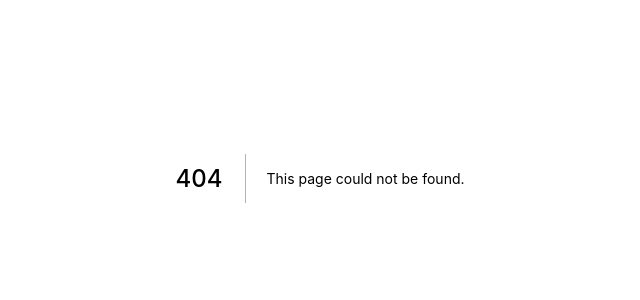
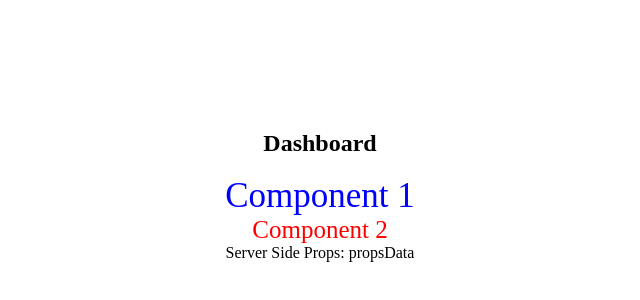
Before and after one commit to juliansci/nextjs-union-test, a Next.js app: page /dashboard in a window 1280 px wide. Before the commit this address had no page. Shown: the part 222-522 px from the top of the page, without its empty margins (320-960 px from the left). Built offline with nearby package versions, Linux system fonts and the light colour scheme.

Commit message:
Add typescript support. Add dashboard with dynamic imports and ssr

```diff
--- /dev/null
+++ b/components/Component1/index.module.css
@@ -0,0 +1,4 @@
+.container{
+  color: blue;
+  font-size: 35px;
+}
--- /dev/null
+++ b/components/Component1/index.tsx
@@ -0,0 +1,5 @@
+import styles from './index.module.css';
+
+export default function Component1() {
+  return <div className={styles.container}>Component 1</div>;
+}
--- /dev/null
+++ b/components/Component2/index.module.css
@@ -0,0 +1,4 @@
+.container{
+  color: red;
+  font-size: 25px;
+}
--- /dev/null
+++ b/components/Component2/index.tsx
@@ -0,0 +1,5 @@
+import styles from './index.module.css';
+
+export default function Component2() {
+  return <div className={styles.container}>Component 2</div>;
+}
--- a/package.json
+++ b/package.json
@@ -12,5 +12,9 @@
     "next": "10.2.3",
     "react": "17.0.2",
     "react-dom": "17.0.2"
+  },
+  "devDependencies": {
+    "@types/react": "^17.0.11",
+    "typescript": "^4.3.4"
   }
 }
--- /dev/null
+++ b/pages/dashboard/index.tsx
@@ -0,0 +1,27 @@
+import styles from '../../styles/Dashboard.module.css';
+import dynamic from 'next/dynamic'
+
+const Component1 = dynamic(() => import('../../components/Component1'));
+const Component2 = dynamic(() => import('../../components/Component2'));
+
+export default function Dashboard({ data }) {
+
+  return (
+    <div className={styles.container}>
+      <main className={styles.main}>
+        <h2>Dashboard</h2>
+        <Component1 />
+        <Component2 />
+        Server Side Props: {data}
+      </main>
+    </div>
+  );
+}
+
+export const getServerSideProps = async () => {
+  return {
+    props: {
+      data: 'propsData',
+    },
+  }
+}
--- a/pages/index.js
+++ b/pages/index.tsx
@@ -1,14 +1,14 @@
 import styles from '../styles/Home.module.css';
-import { Button as UButton } from '@xo-union/tk-component-buttons';
+//import { Button as UButton } from '@xo-union/tk-component-buttons';
 
 export default function Home() {
   return (
     <div className={styles.container}>
       <main className={styles.main}>
         <h2>Union Button</h2>
-        <UButton block size="lg" color="primary" onClick={() => console.log('click')}>
+        {/* <UButton block size="lg" color="primary" onClick={() => console.log('click')}>
           Union Button
-        </UButton>
+        </UButton> */}
       </main>
     </div>
   );
--- /dev/null
+++ b/styles/Dashboard.module.css
@@ -0,0 +1,122 @@
+.container {
+  min-height: 100vh;
+  padding: 0 0.5rem;
+  display: flex;
+  flex-direction: column;
+  justify-content: center;
+  align-items: center;
+}
+
+.main {
+  padding: 5rem 0;
+  flex: 1;
+  display: flex;
+  flex-direction: column;
+  justify-content: center;
+  align-items: center;
+}
+
+.footer {
+  width: 100%;
+  height: 100px;
+  border-top: 1px solid #eaeaea;
+  display: flex;
+  justify-content: center;
+  align-items: center;
+}
+
+.footer img {
+  margin-left: 0.5rem;
+}
+
+.footer a {
+  display: flex;
+  justify-content: center;
+  align-items: center;
+}
+
+.title a {
+  color: #0070f3;
+  text-decoration: none;
+}
+
+.title a:hover,
+.title a:focus,
+.title a:active {
+  text-decoration: underline;
+}
+
+.title {
+  margin: 0;
+  line-height: 1.15;
+  font-size: 4rem;
+}
+
+.title,
+.description {
+  text-align: center;
+}
+
+.description {
+  line-height: 1.5;
+  font-size: 1.5rem;
+}
+
+.code {
+  background: #fafafa;
+  border-radius: 5px;
+  padding: 0.75rem;
+  font-size: 1.1rem;
+  font-family: Menlo, Monaco, Lucida Console, Liberation Mono, DejaVu Sans Mono,
+    Bitstream Vera Sans Mono, Courier New, monospace;
+}
+
+.grid {
+  display: flex;
+  align-items: center;
+  justify-content: center;
+  flex-wrap: wrap;
+  max-width: 800px;
+  margin-top: 3rem;
+}
+
+.card {
+  margin: 1rem;
+  flex-basis: 45%;
+  padding: 1.5rem;
+  text-align: left;
+  color: inherit;
+  text-decoration: none;
+  border: 1px solid #eaeaea;
+  border-radius: 10px;
+  transition: color 0.15s ease, border-color 0.15s ease;
+}
+
+.card:hover,
+.card:focus,
+.card:active {
+  color: #0070f3;
+  border-color: #0070f3;
+}
+
+.card h3 {
+  margin: 0 0 1rem 0;
+  font-size: 1.5rem;
+}
+
+.card p {
+  margin: 0;
+  font-size: 1.25rem;
+  line-height: 1.5;
+}
+
+.logo {
+  height: 1em;
+}
+
+@media (max-width: 600px) {
+  .grid {
+    width: 100%;
+    flex-direction: column;
+  }
+}
```
Also changed, not shown: tsconfig.json (added, +29 -0 lines), next-env.d.ts (added), 1 other file (tests, documents, lock files or other folders).
